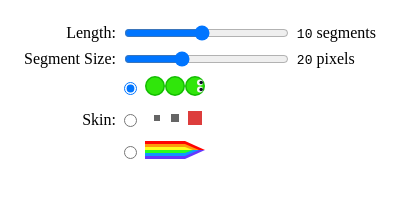
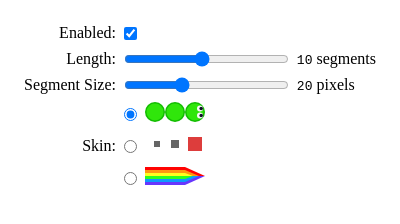
Before and after one commit to arguablykomodo/mouse-pet, a browser extension: page src/popup/popup.html in a window 400 px wide. Drawn offline with Linux system fonts and the light colour scheme.

Commit message:
add enable toggle

```diff
--- a/src/inject/inject.css
+++ b/src/inject/inject.css
@@ -7,6 +7,10 @@
 	width: 100vw;
 	height: 100vh;
 	pointer-events: none;
+}
+
+#__mouse-pet-container.disabled {
+	display: none;
 }
 
 #__mouse-pet-container div {
--- a/src/popup/popup.css
+++ b/src/popup/popup.css
@@ -26,6 +26,11 @@ output span {
 	font-family: monospace;
 }
 
+input[type="checkbox"] {
+	grid-column: span 2;
+	justify-self: flex-start;
+}
+
 #skins {
 	grid-column: span 2;
 	display: grid;
--- a/src/popup/popup.html
+++ b/src/popup/popup.html
@@ -6,6 +6,8 @@
 		<link rel="stylesheet" href="popup.css" />
 	</head>
 	<body>
+		<label for="enabled">Enabled:</label>
+		<input type="checkbox" name="enabled" id="enabled" checked />
 		<label for="n">Length:</label>
 		<input type="range" name="n" id="n" min="1" max="20" value="10" />
 		<output for="n"><span>10</span> segments</output>
--- a/src/popup/popup.js
+++ b/src/popup/popup.js
@@ -1,3 +1,8 @@
+const enabled = document.getElementById("enabled");
+enabled.addEventListener("change", () => {
+	browser.storage.sync.set({ petEnabled: enabled.checked });
+});
+
 const pad = (s) => s.padStart(2, "0");
 
 const n = document.getElementById("n");
@@ -24,8 +29,9 @@ for (skin of skins) {
 }
 
 browser.storage.sync
-	.get({ petLength: 10, petSize: 20, petSkin: "snake.svg" })
-	.then(({ petLength, petSize, petSkin }) => {
+	.get({ petEnabled: true, petLength: 10, petSize: 20, petSkin: "snake.svg" })
+	.then(({ petEnabled, petLength, petSize, petSkin }) => {
+		enabled.checked = petEnabled;
 		n.value = petLength;
 		nOut.textContent = pad(petLength.toString());
 		d.value = petSize;
```
Also changed, not shown: src/inject/inject.js (+10 -2 lines).
